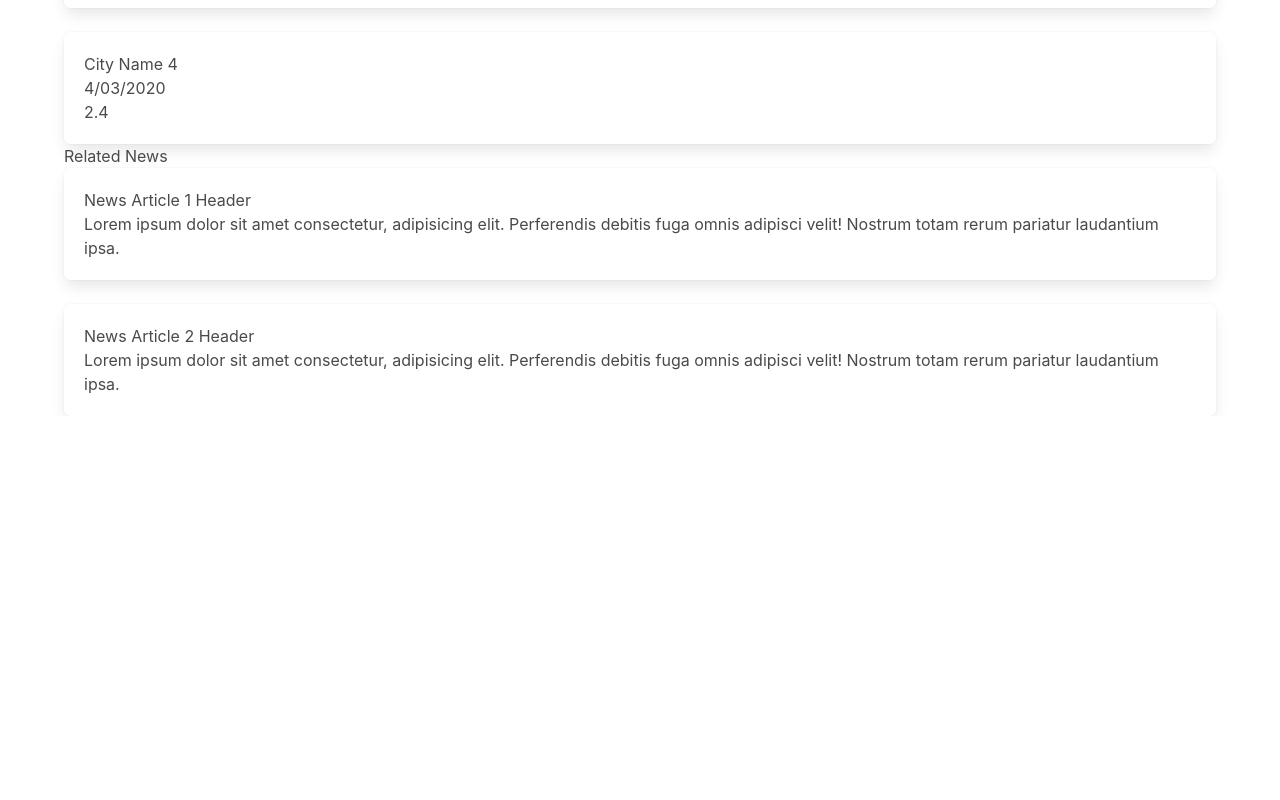
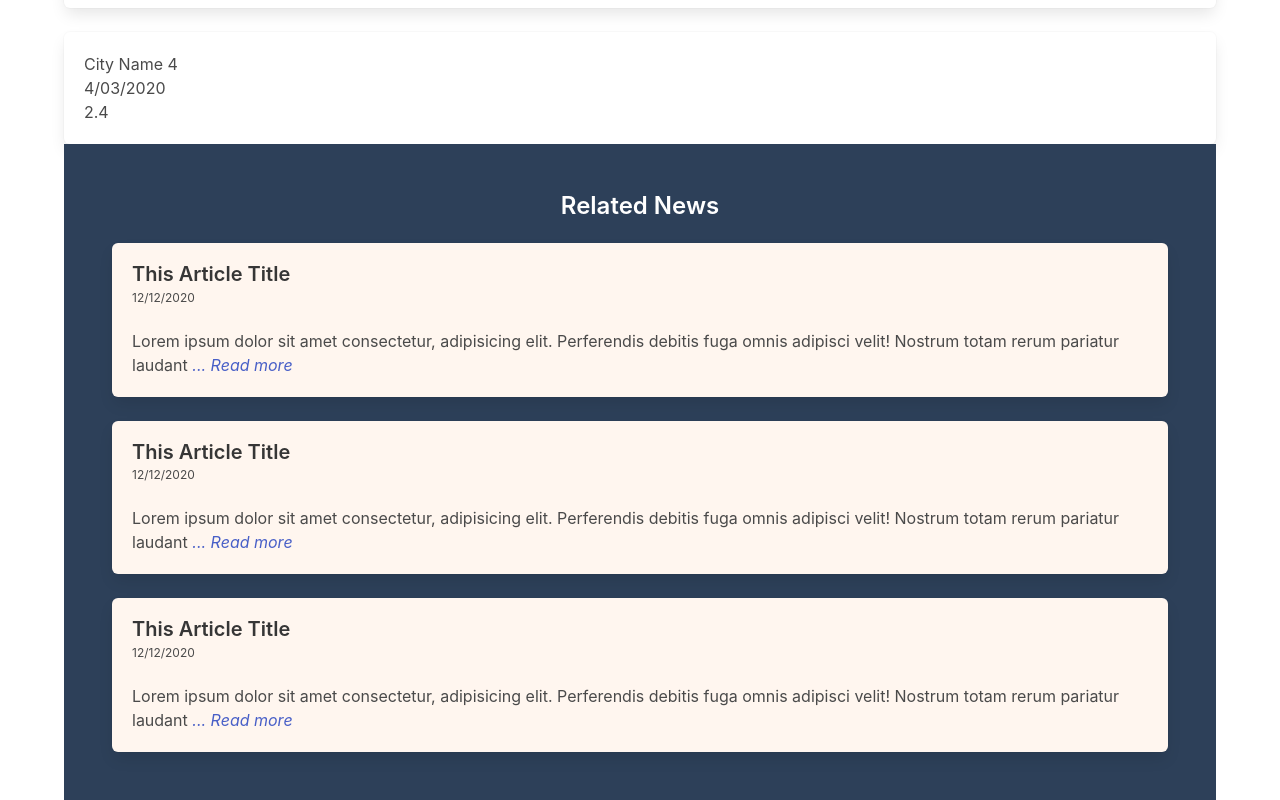
Before and after one commit to nabeek/Earthquake-Now, a plain HTML site: page index.html in a window 1280 px wide. Shown: the part 512-1312 px from the top of the page. Before the commit the page ends 928 px from the top, so only its background shows below. Drawn offline with nearby package versions, Linux system fonts and the light colour scheme.

Commit message:
Stylized news articles section

```diff
--- a/Assets/styles.css
+++ b/Assets/styles.css
@@ -0,0 +1,7 @@
+section#related-news {
+    background-color: #2D4059;
+}
+
+.news-box {
+    background-color: #FFF6EF;
+};
--- a/index.html
+++ b/index.html
@@ -51,17 +51,30 @@
                 </div>
             </div>
         </section>
-        <section id="related-news">
-            <h3>Related News</h3>
+        <section class="section" id="related-news">
             <div class="box-container">
-                <div class="box">
-                    <h4 class="article-header">News Article 1 Header</h4>
-                    <p class="article-preview">Lorem ipsum dolor sit amet consectetur, adipisicing elit. Perferendis debitis fuga omnis adipisci velit! Nostrum totam rerum pariatur laudantium ipsa.</p>
+                <h4 class="title is-4 has-text-white has-text-centered" id="news-section-header">Related News</h4>
+
+                <div class="box news-box">
+                    <h5 class="title is-5">This Article Title</h5>
+                    <h6 class="subtitle is-size-7">12/12/2020</h6>
+                    <p class="content">Lorem ipsum dolor sit amet consectetur, adipisicing elit. Perferendis debitis fuga omnis adipisci velit! Nostrum totam rerum pariatur laudant<span class="is-italic has-text-link"> ... Read more</span></p>
                 </div>
-                <div class="box">
-                    <h4 class="article-header">News Article 2 Header</h4>
-                    <p class="article-preview">Lorem ipsum dolor sit amet consectetur, adipisicing elit. Perferendis debitis fuga omnis adipisci velit! Nostrum totam rerum pariatur laudantium ipsa.</p>
+
+
+                <div class="box news-box">
+                    <h5 class="title is-5">This Article Title</h5>
+                    <h6 class="subtitle is-size-7">12/12/2020</h6>
+                    <p class="content">Lorem ipsum dolor sit amet consectetur, adipisicing elit. Perferendis debitis fuga omnis adipisci velit! Nostrum totam rerum pariatur laudant<span class="is-italic has-text-link"> ... Read more</span></p>
                 </div>
+
+                <div class="box news-box">
+                    <h5 class="title is-5">This Article Title</h5>
+                    <h6 class="subtitle is-size-7">12/12/2020</h6>
+                    <p class="content">Lorem ipsum dolor sit amet consectetur, adipisicing elit. Perferendis debitis fuga omnis adipisci velit! Nostrum totam rerum pariatur laudant<span class="is-italic has-text-link"> ... Read more</span></p>
+                </div>
+
+
             </div>
         </section>
     </main>
```
